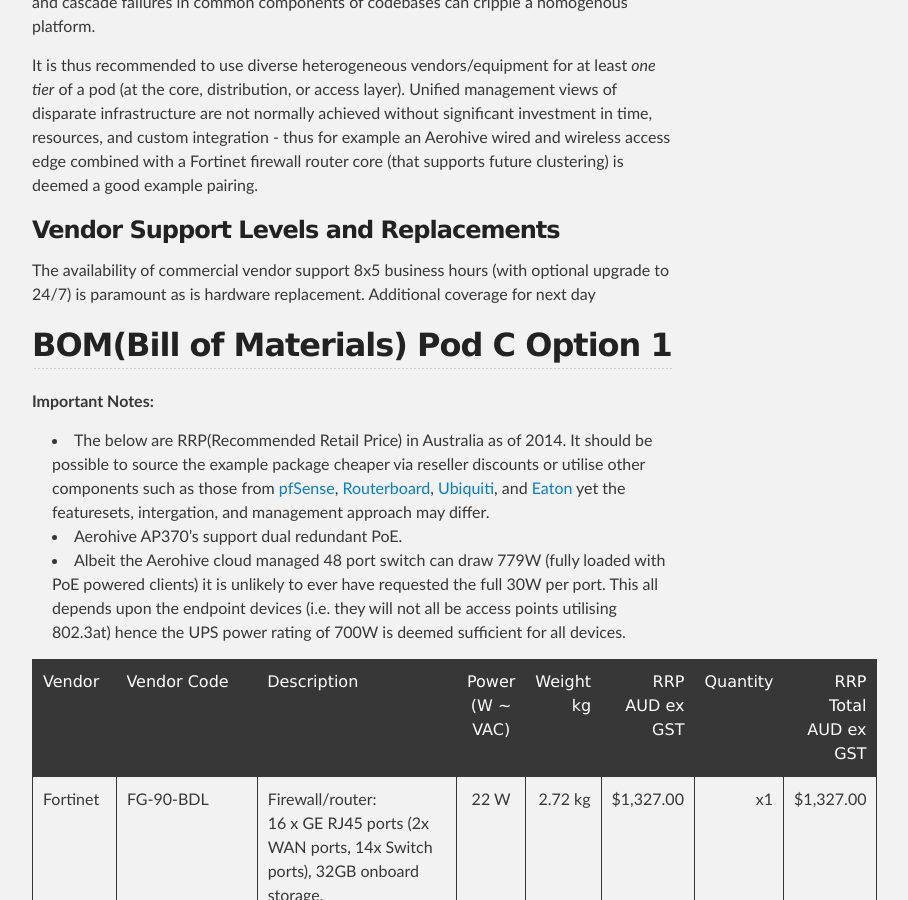
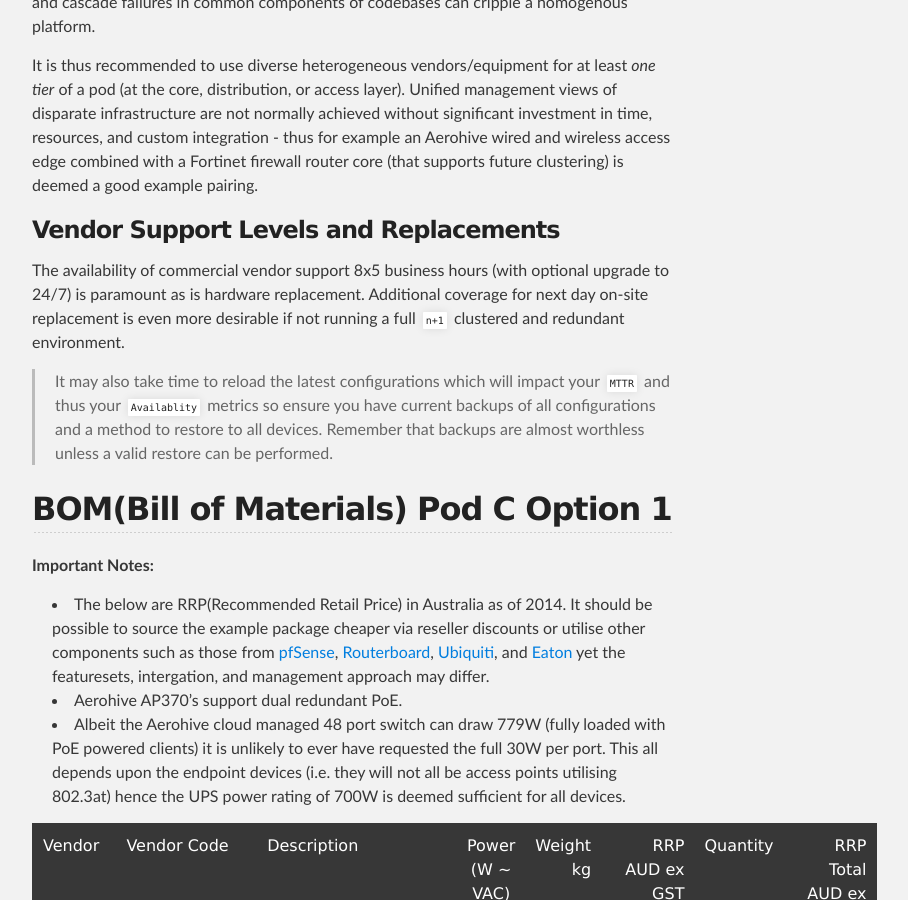
Before and after one commit to podomere/ond, a Jekyll site: the page built from ond-00001/ond-00001.md, in a window 1280 px wide and 900 px high, scrolled down 35827 px. Shown: the whole window, without its empty margins (288-1196 px from the left). Built offline with Jekyll 4.4.1, drawn with Linux system fonts in a browser that asks for light colours.

Commit message:
Vendor Support update and clarification

````diff
--- a/ond-00001/ond-00001.md
+++ b/ond-00001/ond-00001.md
@@ -638,7 +638,9 @@
 
 ### Vendor Support Levels and Replacements
 
-The availability of commercial vendor support 8x5 business hours (with optional upgrade to 24/7) is paramount as is hardware replacement. Additional coverage for next day
+The availability of commercial vendor support 8x5 business hours (with optional upgrade to 24/7) is paramount as is hardware replacement. Additional coverage for next day on-site replacement is even more desirable if not running a full ```n+1``` clustered and redundant environment.
+
+> It may also take time to reload the latest configurations which will impact your ```MTTR``` and thus your ```Availablity``` metrics so ensure you have current backups of all configurations and a method to restore to all devices. Remember that backups are almost worthless unless a valid restore can be performed.
 
 ## BOM(Bill of Materials) Pod C Option 1
 
````
